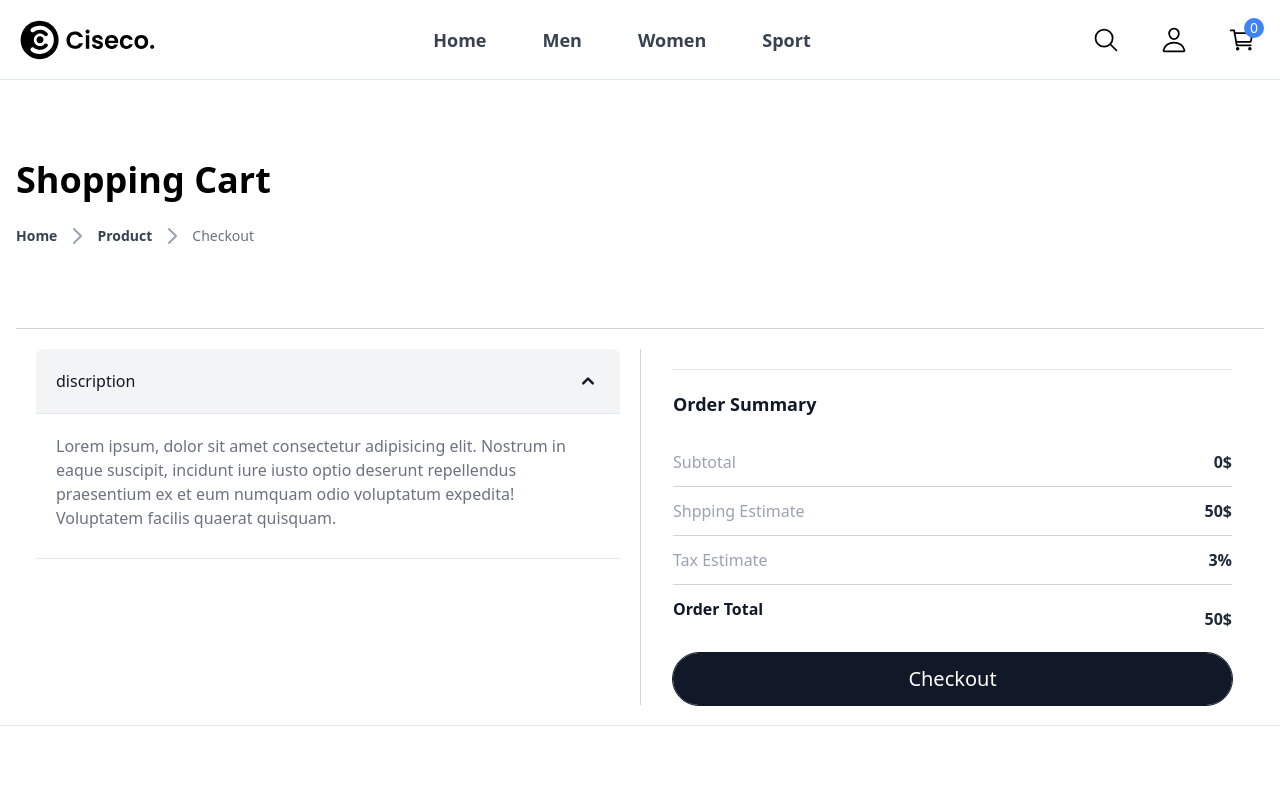
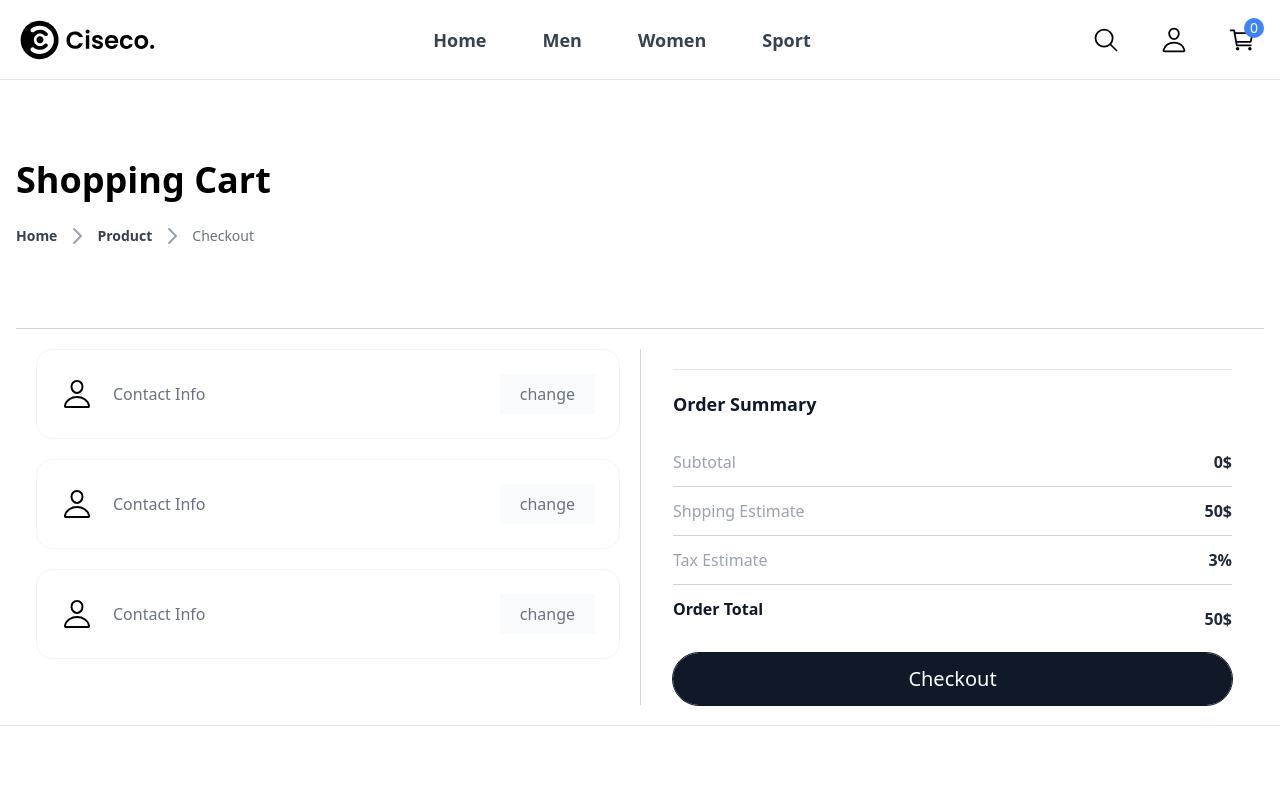
Before and after one commit to Abdallah-Sala7/store, a React (Create React App) app: page /checkout in a window 1280 px wide. Shown: the top 800 px of the page. Built offline with nearby package versions, Linux system fonts and the light colour scheme.

Commit message:
add Checkout Accordion

```diff
--- /dev/null
+++ b/src/components/CheckoutAccordion.jsx
@@ -0,0 +1,38 @@
+import React, { useState } from 'react'
+
+const CheckoutAccordion = (props) => {
+  const [activeAccordion, setActiveAccordion] = useState(false);
+  const handleAccordionClick = (e) => {
+    setActiveAccordion(!activeAccordion);
+  }
+  return (
+    <div id={props.id} className="scroll-mt-24 mb-5 last-of-type:mb-0 ">
+      <div  className={`flex flex-col border border-gray-100 rounded-2xl overflow-hidden`}>
+        <div className="flex justify-between items-center p-4 md:p-6">
+          <div className="flex items-center gap-5">
+            <img
+              src="/img/icons/user.svg"
+              alt=""
+              loading='lazy'
+              className='w-8 h-8 object-cover'
+            />
+
+            <h1 className='capitalize font-normal text-gray-500'>
+              contact info
+            </h1>
+          </div>
+
+          <a href={'#'+props.id} type='button' onClick={handleAccordionClick} className="px-5 py-2 text-gray-500 bg-gray-50">
+            change
+          </a>
+        </div>
+
+        <div className={`p-4 border-t border-gray-100 md:p-6 ${activeAccordion ? 'block' : 'hidden'}`}>
+          {props.children}
+        </div>
+      </div>
+    </div>
+  )
+}
+
+export default CheckoutAccordion
--- a/src/index.css
+++ b/src/index.css
@@ -22,6 +22,7 @@
 
 html{
   -webkit-tap-highlight-color: transparent;
+  scroll-behavior: smooth;
 }
 
 span.swiper-pagination-bullet.swiper-pagination-bullet-active.swiper-pagination-bullet-active-main{
--- a/src/pages/checkout/checkout.jsx
+++ b/src/pages/checkout/checkout.jsx
@@ -1,9 +1,10 @@
 import React from 'react'
-import { Breadcrumb, Accordion } from 'flowbite-react'
+import { Breadcrumb } from 'flowbite-react'
 import { Link } from 'react-router-dom'
 
 import { removeFromCart, addToCart, removeProduct } from '../../store/reducers/cartSlice'
 import { useSelector,useDispatch } from 'react-redux'
+import CheckoutAccordion from '../../components/CheckoutAccordion'
 
 const Checkout = () => {
   const dispatch = useDispatch();
@@ -41,18 +42,17 @@ const Checkout = () => {
         <div className="container">
           <div className="flex items-start flex-wrap">
             <div className="w-full pb-5 lg:pb-0 lg:px-5 lg:w-1/2">
-                <Accordion flush={true} border={true}>
-                  <Accordion.Panel >
-                    <Accordion.Title className='relative'>
-                      discription
-                    </Accordion.Title>
-                    <Accordion.Content>
-                      <p className="mb-2 text-gray-500 dark:text-gray-400">
-                          Lorem ipsum, dolor sit amet consectetur adipisicing elit. Nostrum in eaque suscipit, incidunt iure iusto optio deserunt repellendus praesentium ex et eum numquam odio voluptatum expedita! Voluptatem facilis quaerat quisquam.
-                      </p>
-                    </Accordion.Content>
-                  </Accordion.Panel>
-                </Accordion>
+              <CheckoutAccordion id={'pay'}>
+                <p>Lorem ipsum dolor sit amet consectetur adipisicing elit. Dolor nisi debitis voluptatum tempora numquam pariatur obcaecati dolorem modi molestiae aliquam laudantium eveniet, ea nobis iste quo consectetur! Iure, doloribus dolorum?</p>
+              </CheckoutAccordion>
+
+              <CheckoutAccordion id={'pay1'}>
+                <p>Lorem ipsum dolor sit amet consectetur adipisicing elit. Dolor nisi debitis voluptatum tempora numquam pariatur obcaecati dolorem modi molestiae aliquam laudantium eveniet, ea nobis iste quo consectetur! Iure, doloribus dolorum?</p>
+              </CheckoutAccordion>
+
+              <CheckoutAccordion id={'pay2'}>
+                <p>Lorem ipsum dolor sit amet consectetur adipisicing elit. Dolor nisi debitis voluptatum tempora numquam pariatur obcaecati dolorem modi molestiae aliquam laudantium eveniet, ea nobis iste quo consectetur! Iure, doloribus dolorum?</p>
+              </CheckoutAccordion>
             </div>
 
             <div className="w-full border-gray-300 lg:w-1/2 lg:px-8 lg:border-l">
```
